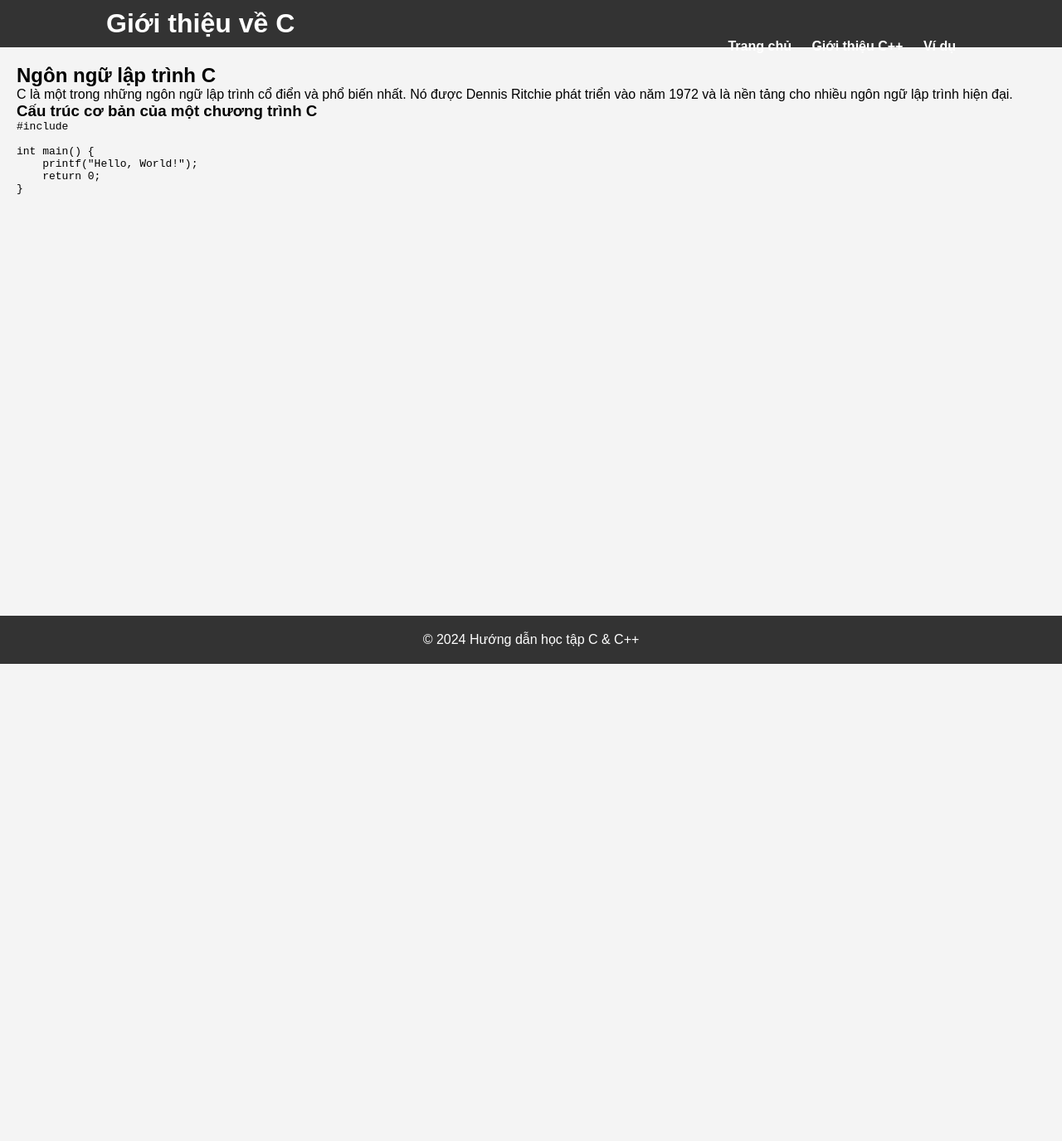
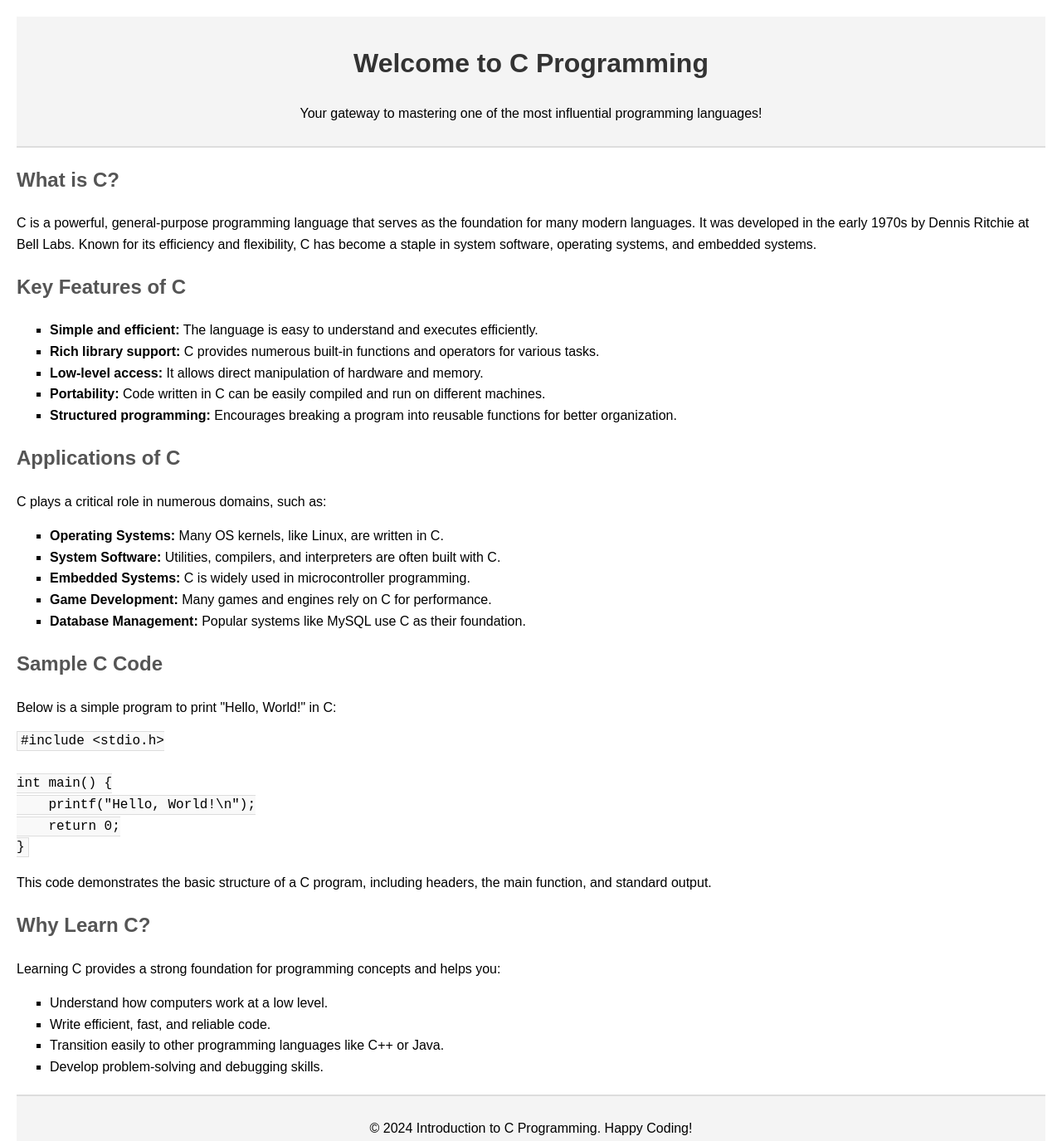
Before and after one commit to tungduong202005/BaiTapLon, a plain HTML site: page c_intro.html in a window 1280 px wide. Shown: the whole page at 83% size. Before the commit the page ends 800 px from the top, so only its background shows below. Drawn offline with Linux system fonts and the light colour scheme.

Commit message:
Update c_intro.html

```diff
--- a/c_intro.html
+++ b/c_intro.html
@@ -1,47 +1,107 @@
 <!DOCTYPE html>
 <html lang="en">
-
 <head>
     <meta charset="UTF-8">
     <meta name="viewport" content="width=device-width, initial-scale=1.0">
-    <title>Giới thiệu về C</title>
-    <link rel="stylesheet" href="styles.css">
+    <title>Introduction to C Programming</title>
+    <style>
+        body {
+            font-family: Arial, sans-serif;
+            line-height: 1.6;
+            margin: 20px;
+        }
+        header {
+            background-color: #f4f4f4;
+            padding: 10px 20px;
+            border-bottom: 2px solid #ddd;
+            text-align: center;
+        }
+        h1 {
+            color: #333;
+        }
+        section {
+            margin: 20px 0;
+        }
+        section h2 {
+            color: #555;
+        }
+        footer {
+            margin-top: 20px;
+            padding: 10px 20px;
+            background-color: #f4f4f4;
+            text-align: center;
+            border-top: 2px solid #ddd;
+        }
+        code {
+            background-color: #f9f9f9;
+            border: 1px solid #ddd;
+            padding: 2px 4px;
+            font-family: "Courier New", Courier, monospace;
+        }
+        ul {
+            list-style-type: square;
+        }
+    </style>
 </head>
-
 <body>
     <header>
-        <div class="container">
-            <h1>Giới thiệu về C</h1>
-            <nav>
-                <ul>
-                    <li><a href="index.html">Trang chủ</a></li>
-                    <li><a href="cpp_intro.html">Giới thiệu C++</a></li>
-                    <li><a href="examples.html">Ví dụ</a></li>
-                </ul>
-            </nav>
-        </div>
+        <h1>Welcome to C Programming</h1>
+        <p>Your gateway to mastering one of the most influential programming languages!</p>
     </header>
 
-    <main>
-        <div class="content">
-            <h2>Ngôn ngữ lập trình C</h2>
-            <p>C là một trong những ngôn ngữ lập trình cổ điển và phổ biến nhất. Nó được Dennis Ritchie phát triển vào
-                năm 1972 và là nền tảng cho nhiều ngôn ngữ lập trình hiện đại.</p>
-            <h3>Cấu trúc cơ bản của một chương trình C</h3>
-            <pre>
-#include <stdio.h>
+    <section>
+        <h2>What is C?</h2>
+        <p>C is a powerful, general-purpose programming language that serves as the foundation for many modern languages. It was developed in the early 1970s by Dennis Ritchie at Bell Labs. Known for its efficiency and flexibility, C has become a staple in system software, operating systems, and embedded systems.</p>
+    </section>
+
+    <section>
+        <h2>Key Features of C</h2>
+        <ul>
+            <li><strong>Simple and efficient:</strong> The language is easy to understand and executes efficiently.</li>
+            <li><strong>Rich library support:</strong> C provides numerous built-in functions and operators for various tasks.</li>
+            <li><strong>Low-level access:</strong> It allows direct manipulation of hardware and memory.</li>
+            <li><strong>Portability:</strong> Code written in C can be easily compiled and run on different machines.</li>
+            <li><strong>Structured programming:</strong> Encourages breaking a program into reusable functions for better organization.</li>
+        </ul>
+    </section>
+
+    <section>
+        <h2>Applications of C</h2>
+        <p>C plays a critical role in numerous domains, such as:</p>
+        <ul>
+            <li><strong>Operating Systems:</strong> Many OS kernels, like Linux, are written in C.</li>
+            <li><strong>System Software:</strong> Utilities, compilers, and interpreters are often built with C.</li>
+            <li><strong>Embedded Systems:</strong> C is widely used in microcontroller programming.</li>
+            <li><strong>Game Development:</strong> Many games and engines rely on C for performance.</li>
+            <li><strong>Database Management:</strong> Popular systems like MySQL use C as their foundation.</li>
+        </ul>
+    </section>
+
+    <section>
+        <h2>Sample C Code</h2>
+        <p>Below is a simple program to print "Hello, World!" in C:</p>
+        <pre><code>#include &lt;stdio.h&gt;
 
 int main() {
-    printf("Hello, World!");
+    printf("Hello, World!\n");
     return 0;
-}
-            </pre>
-        </div>
-    </main>
+}</code></pre>
+        <p>This code demonstrates the basic structure of a C program, including headers, the main function, and standard output.</p>
+    </section>
+
+    <section>
+        <h2>Why Learn C?</h2>
+        <p>Learning C provides a strong foundation for programming concepts and helps you:</p>
+        <ul>
+            <li>Understand how computers work at a low level.</li>
+            <li>Write efficient, fast, and reliable code.</li>
+            <li>Transition easily to other programming languages like C++ or Java.</li>
+            <li>Develop problem-solving and debugging skills.</li>
+        </ul>
+    </section>
 
     <footer>
-        <p>&copy; 2024 Hướng dẫn học tập C & C++</p>
+        <p>&copy; 2024 Introduction to C Programming. Happy Coding!</p>
     </footer>
 </body>
-
 </html>
```
